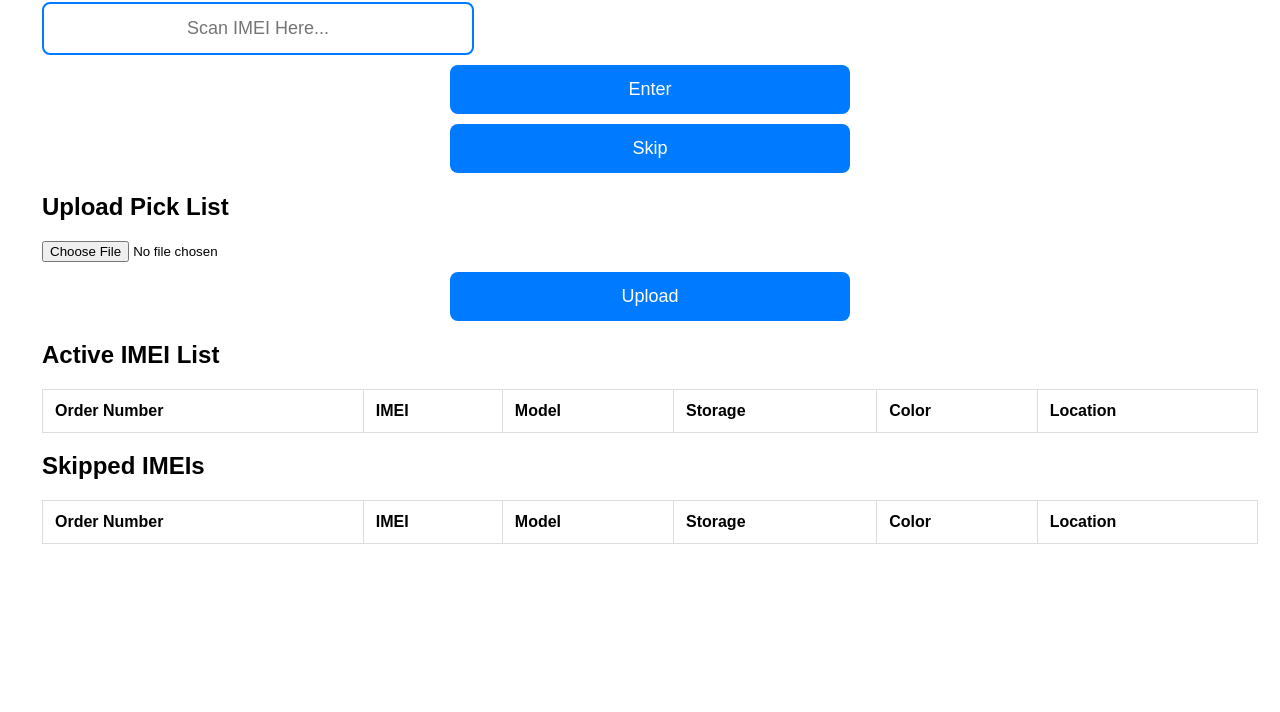
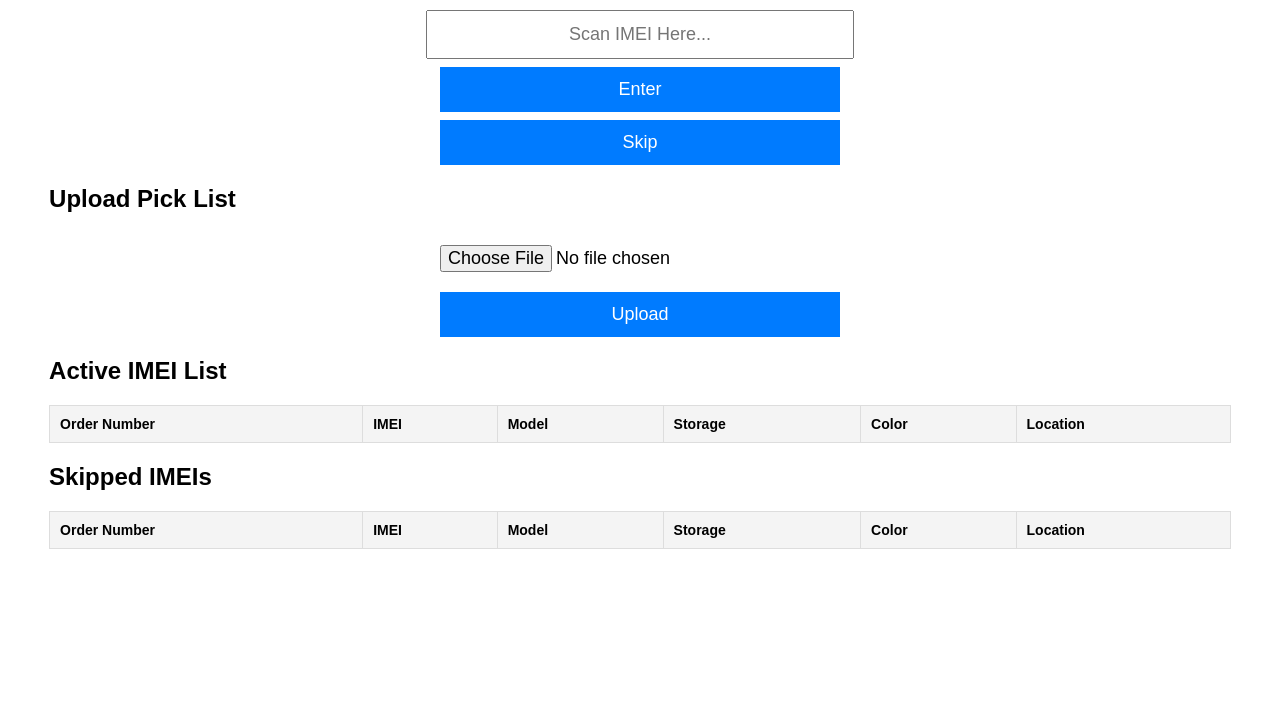
Before and after one commit to DJ-WSPHONE/V4-iPhone, a plain HTML site: page index.html in a window 1280 px wide. Shown: the part 88-800 px from the top of the page. Drawn offline with Linux system fonts and the light colour scheme.

Commit message:
Update styles.css

```diff
--- a/styles.css
+++ b/styles.css
@@ -1,92 +1,78 @@
-/* General Styles */
 body {
     font-family: Arial, sans-serif;
     text-align: center;
-    margin: 0;
     padding: 10px;
-    width: 100%;
-    max-width: 100vw;
-    overflow-x: hidden; /* Prevent side scrolling */
 }
 
-/* Ensure better spacing for small screens */
 .container {
     width: 95%;
     margin: auto;
     text-align: left;
 }
 
-/* Style the table for mobile */
-.table-container {
-    overflow-x: auto;
-    max-width: 100vw;
+input[type="text"], button, input[type="file"] {
+    font-size: 18px;
+    padding: 12px;
+    margin: 8px 0;
+    width: 100%;
+    max-width: 400px;
+    text-align: center;
+    display: block;
+    margin-left: auto;
+    margin-right: auto;
 }
 
-/* Fix table headers when scrolling */
-thead {
-    position: sticky;
-    top: 0;
-    background-color: white;
-    z-index: 2;
+button {
+    background-color: #007BFF;
+    color: white;
+    border: none;
+    cursor: pointer;
 }
 
-/* Table appearance */
+button:hover {
+    background-color: #0056b3;
+}
+
 table {
     width: 100%;
     border-collapse: collapse;
-    font-size: 16px;
-    margin-top: 15px;
+    margin-top: 20px;
+    font-size: 14px;
 }
 
 th, td {
-    padding: 12px;
+    padding: 10px;
     border: 1px solid #ddd;
     text-align: left;
 }
 
-/* Highlighting IMEIs */
-.next { background-color: #FFD700; } /* Bright Yellow */
-.green { background-color: #32CD32; } /* Bright Green */
-.red { background-color: #FF4500; } /* Bright Red */
-.orange { background-color: #FFA500; } /* Bright Orange */
-
-/* Make buttons larger for mobile */
-button {
-    cursor: pointer;
-    border: none;
-    border-radius: 8px;
-    background-color: #007BFF;
-    color: white;
-    padding: 14px;
-    font-size: 18px;
-    width: 90%;
-    max-width: 400px;
-    margin: 10px auto;
-    display: block;
+th {
+    background-color: #f4f4f4;
 }
 
-/* Button hover effect */
-button:hover {
-    background-color: #0056b3;
+.next {
+    background-color: yellow;
 }
 
-/* Improve tap area for input */
-input[type="text"] {
-    border: 2px solid #007BFF;
-    border-radius: 8px;
-    padding: 14px;
-    font-size: 18px;
-    width: 90%;
-    max-width: 400px;
-    text-align: center;
+.green {
+    background-color: lightgreen;
 }
 
-/* Flash Red Animation for Incorrect Scan */
+.orange {
+    background-color: orange;
+}
+
+.red {
+    background-color: lightcoral;
+}
+
+/* Flash Red Animation */
 @keyframes flashRed {
     0% { background-color: red; }
     50% { background-color: #ff9999; }
     100% { background-color: red; }
 }
+
 .error {
     animation: flashRed 0.5s alternate;
     animation-iteration-count: 4;
```
